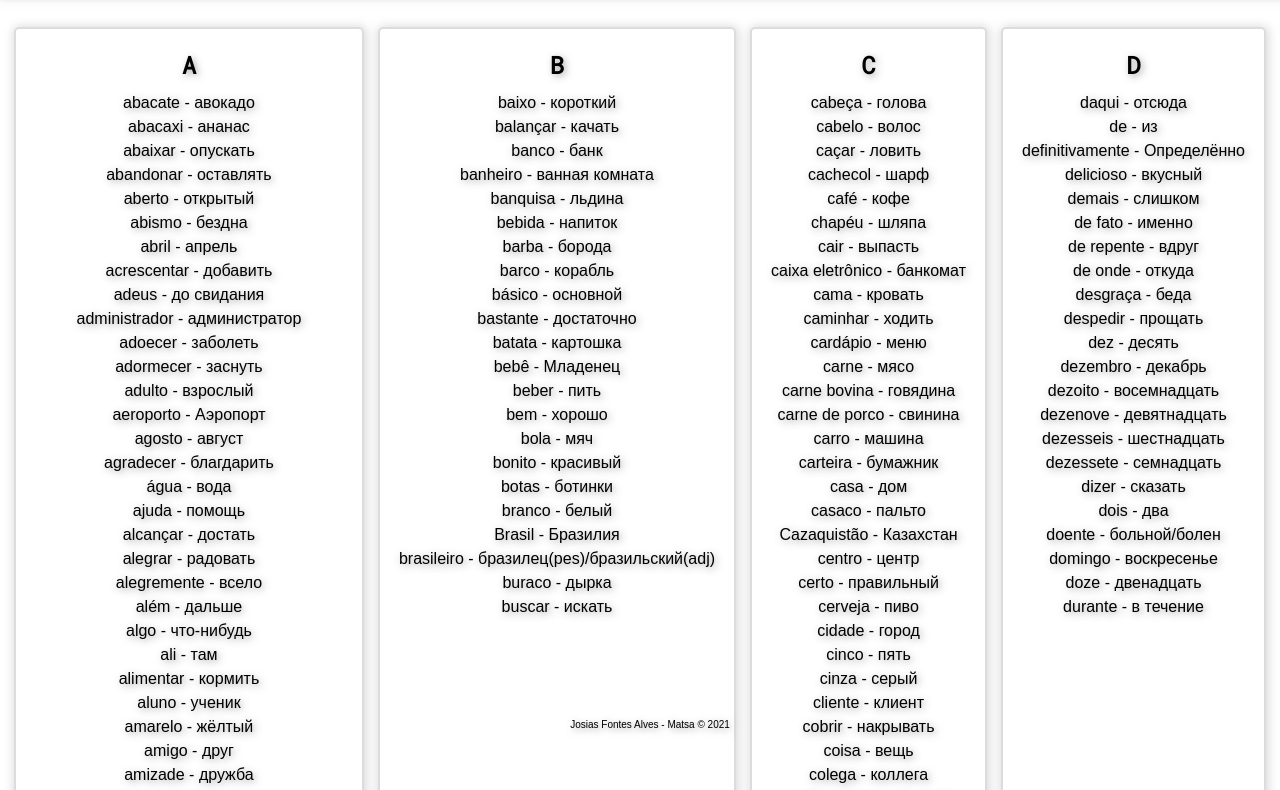
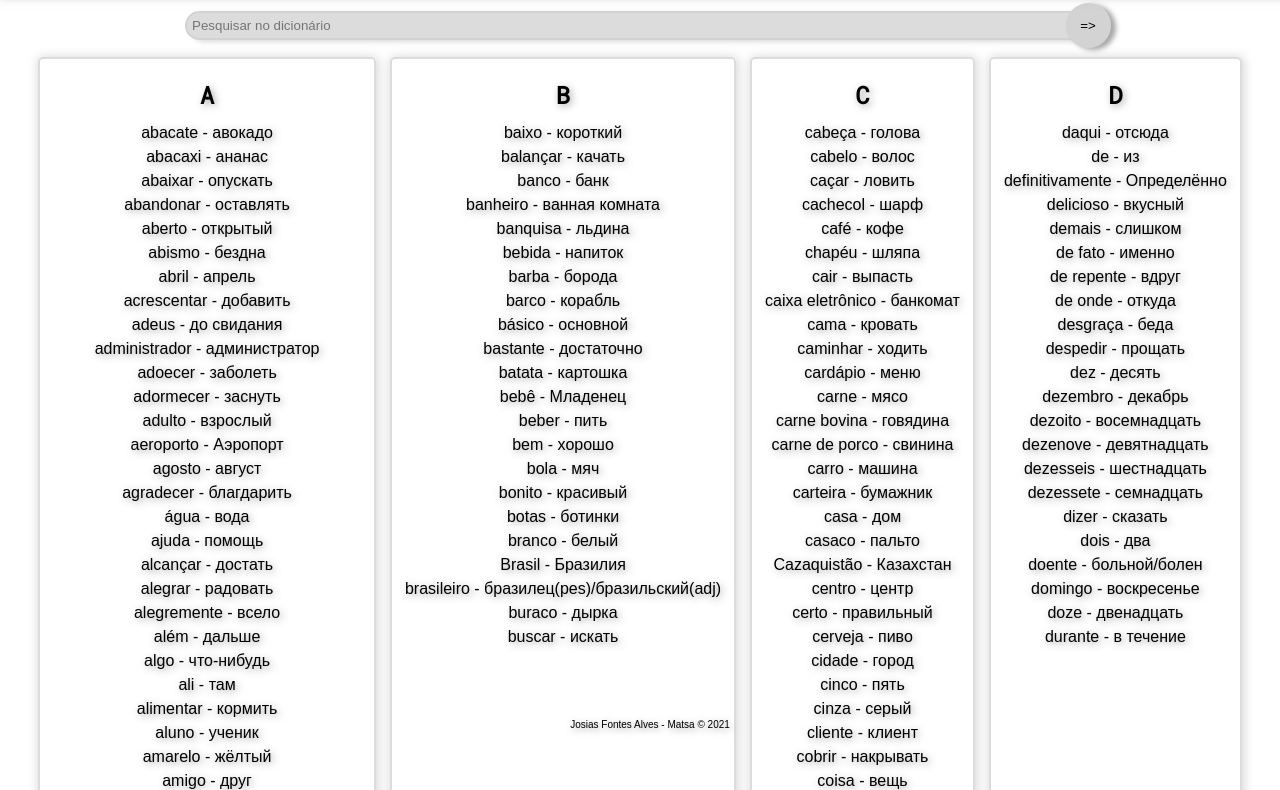
Before and after one commit to JosiasFontesAlves/Russo_pt-br, a plain HTML site: page html/index.html in a window 1280 px wide. Shown: the part 67-857 px from the top of the page. Drawn offline with Linux system fonts and the light colour scheme; a web font is replaced by a local one.

Commit message:
Caixa de pesquisa adicionada

```diff
--- a/css/game.css
+++ b/css/game.css
@@ -13,6 +13,10 @@ header {
     box-shadow: var(--neon) var(--oceanicGreen);
     height: 30px;
     top: 0;
+}
+
+#barr-pontos {
+    right: 10px;
 }
 
 .pontos {
--- a/css/home.css
+++ b/css/home.css
@@ -12,8 +12,15 @@
     transition: 0.3s;
 }
 
+.bg_vidro {
+    background: var(--vidro);
+}
+
+.padd7 {
+    padding: var(--tam7);
+}
+
 body {
-    padding: var(--tam7);
     text-align: center;
     text-shadow: var(--neon2) var(--ghost_bg);
     font-family: Arial, Helvetica, sans-serif;
@@ -24,10 +31,8 @@ header {
     left: 0;
     border: 1px solid var(--vidro);
     z-index: 1;
-    padding: var(--tam7);
     text-align: left;
     box-shadow: var(--neon) var(--ghost_bg);
-    background: var(--vidro);
     backdrop-filter: blur(2px);
 }
 
@@ -76,8 +81,45 @@ h1:hover, #drop a:hover {
     text-shadow: var(--neon2) blue;
 }
 
+#search {
+    flex-wrap: wrap;
+    top: 70px;
+    position: absolute;
+}
+
+#txt {
+    position: inherit;
+    border: 2px solid var(--vidro);
+    border-radius: 20px;
+    box-shadow: var(--sombra) var(--vidro);
+    outline: none;
+    padding: 5px;
+    width: 70vw;
+}
+
+#ok {
+    background: var(--nardoGray);
+    border: 3px solid var(--nardoGray);
+    border-radius: 50%;
+    box-shadow: var(--sombra) var(--ghost_bg);
+    height: 45px;
+    outline: none;
+    transform: translateX(35vw);
+    width: 45px;
+}
+
+#res {
+    background: white;
+    border: 2px solid var(--nardoGray);
+    box-shadow: var(--sombra) var(--ghost_bg);
+    padding: 5px;
+    position: inherit;
+    top: 50px;
+    width: 75vw;
+}
+
 #container {
-    margin-top: 80px;
+    margin-top: 110px;
     grid-template-columns: repeat(2, auto);
 }
 
--- a/html/index.html
+++ b/html/index.html
@@ -11,7 +11,7 @@
     <link rel="shortcut icon" href="../matsa.ico" type="image/x-icon">
 </head>
 
-<body>
+<body class="padd7">
     <script type="module" src="../js/template.js"></script>
 </body>
 
--- a/js/home.js
+++ b/js/home.js
@@ -1,10 +1,27 @@
 import { dicionário as dsk } from "./dicionário.js";
-import { criarLista, grid, kreatto, render, texto } from "./lib7.js";
+import { criarLista, grid, kreatto, render, selek, selekFn, texto } from "./lib7.js";
 
 export default () => {
-    kreatto({ main: [{ section: { id: 'container' } }] });
+    kreatto(
+        {
+            main: [
+                { section: { id: 'search', class: 'flex center' } },
+                { section: { id: 'container' } }
+            ]
+        },
+        {
+            '#search': [
+                { input: { type: 'text', id: 'txt', class: 'bg_vidro', placeholder: 'Pesquisar no dicionário' } },
+                { button: { id: 'ok' } },
+                { p: { id: 'res' } }
+            ]
+        }
+    );
 
-    texto({ id: 'ttl', texto: 'Dicionário de russo' });
+    texto(
+        { id: 'ttl', texto: 'Dicionário de russo' },
+        { id: 'ok', texto: '=>' }
+    );
 
     grid('blocos', 23, 'bl_', 'container', 'div');
 
@@ -12,7 +29,25 @@ export default () => {
 
     for (let a in dsk) {
         texto({ id: `bl_${ctrl++}`, texto: `${render('h2', a)} ${render({ p: { id: 'blc_' + ctrl } }, '')}` }); // Insere as letras no começo
-        for (let b in dsk[a])
-            criarLista([`blc_${ctrl}`, [`${b} - ${dsk[a][b]}`], 'p class="trad"']); // Insere as traduções
+
+        for (let b in dsk[a]) criarLista([`blc_${ctrl}`, [`${b} - ${dsk[a][b]}`], 'p class="trad"']); // Insere as traduções
     }
+
+    const res = selek('res');
+
+    res.hidden = true;
+
+    selekFn('ok', 'click', () => {
+        const { style } = res, txt = selek('txt');
+
+        function search() {
+            res.hidden = false;
+
+            texto({ id: 'res', texto: dsk[txt.value[0].toUpperCase()][txt.value] ?? 'Ainda não temos essa palavra no dicionário' });
+
+            txt.value = '';
+        }
+
+        (res.hidden == true && txt.value != '') ? search() : res.hidden = true;
+    });
 }
--- a/js/template.js
+++ b/js/template.js
@@ -7,9 +7,21 @@ import { addClass, criarBotão, dropDown, kreatto, render, selek, selekFn, sElem
 
 const title = t => sElem('title').innerText = t;
 
-templatr('header', { main: { class: 'w100' } }, 'footer');
+templatr(
+    { header: { class: 'bg_vidro padd7 ' } },
+    { main: { class: 'w100 flex center' } },
+    'footer'
+);
 
-kreatto({ header: [{ h1: { id: "ttl" } }, { div: { id: "drop", class: "fix" } }] }, { footer: [{ p: { id: "mts" } }] });
+kreatto(
+    {
+        header: [
+            { h1: { id: "ttl" } },
+            { div: { id: "drop", class: "fix" } }
+        ]
+    },
+    { footer: [{ p: { id: "mts" } }] }
+);
 
 addClass({ elems: [sElem('header'), sElem('footer')], classe: 'w100 fix' });
 
```
